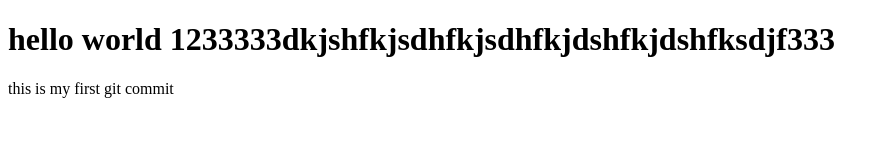
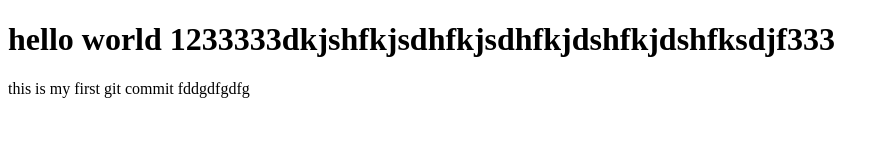
Before and after one commit to 0225it201061/example, a plain HTML site: page index.html in a window 1280 px wide. Shown: the whole page, without its empty margins (0-888 px from the left). Drawn offline with Linux system fonts and the light colour scheme.

Commit message:
second commit

```diff
--- a/index.html
+++ b/index.html
@@ -8,6 +8,6 @@
 </head>
 <body>
     <h1>hello world  1233333dkjshfkjsdhfkjsdhfkjdshfkjdshfksdjf333</h1>
-    <p>this is my first git commit</p>
+    <p>this is my first git commit  fddgdfgdfg</p>
 </body>
 </html>
```
